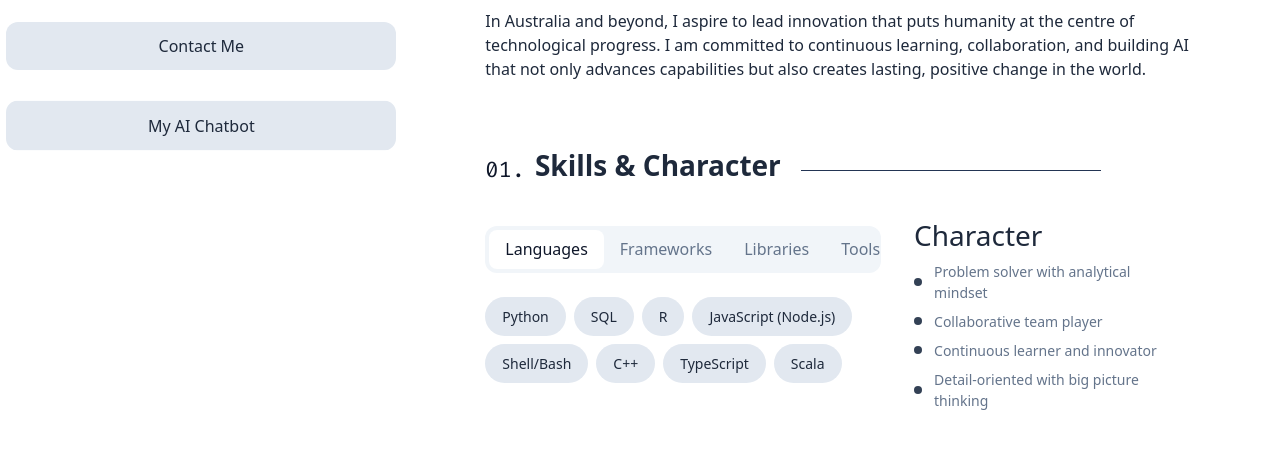
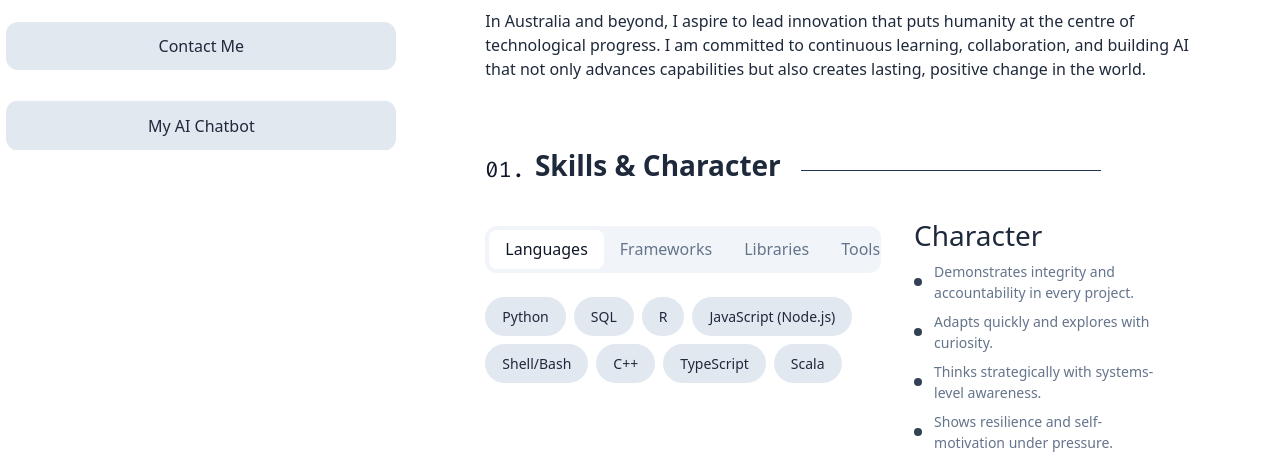
Before and after one commit to pranavpai/pranavpai.github.io, a website: page index.html in a window 1280 px wide. Shown: the part 503-957 px from the top of the page. Drawn offline with nearby package versions, Linux system fonts and the light colour scheme; a web font is replaced by a local one.

Commit message:
Update character traits in index.html to reflect enhanced professional attributes
- Revised character traits to emphasize integrity, adaptability, strategic thinking, and resilience
- Removed outdated descriptions to better align with current professional standards

This update improves the representation of skills and qualities in the portfolio.

```diff
--- a/index.html
+++ b/index.html
@@ -293,16 +293,16 @@
                         <h3>Character</h3>
                         <div class="character-traits">
                           <div class="trait skill-item">
-                            Problem solver with analytical mindset
+                            Demonstrates integrity and accountability in every project.
                           </div>
                           <div class="trait skill-item">
-                            Collaborative team player
+                            Adapts quickly and explores with curiosity.
                           </div>
                           <div class="trait skill-item">
-                            Continuous learner and innovator
+                            Thinks strategically with systems-level awareness.
                           </div>
                           <div class="trait skill-item">
-                            Detail-oriented with big picture thinking
+                            Shows resilience and self-motivation under pressure.
                           </div>
                         </div>
                       </div>
@@ -1263,7 +1263,6 @@
           const chatModal = document.getElementById("chat-modal");
           if (chatModal) {
             chatModal.classList.add("active");
-            document.body.style.overflow = "hidden";
           }
         }
 
@@ -1271,7 +1270,6 @@
           const chatModal = document.getElementById("chat-modal");
           if (chatModal) {
             chatModal.classList.remove("active");
-            document.body.style.overflow = "";
           }
         }
 
```
